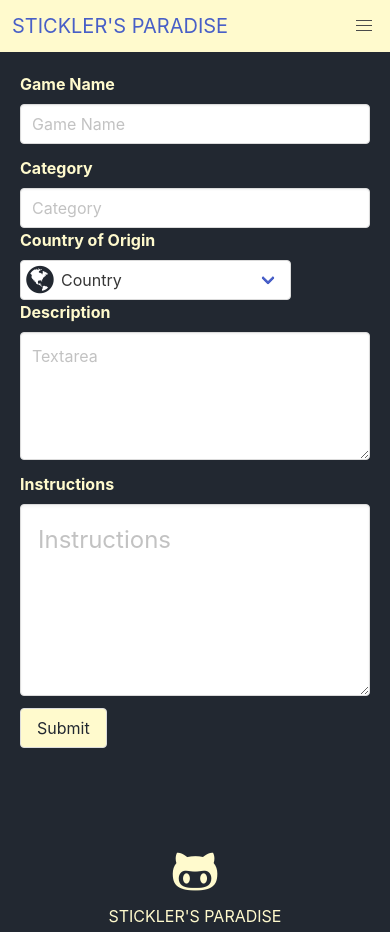
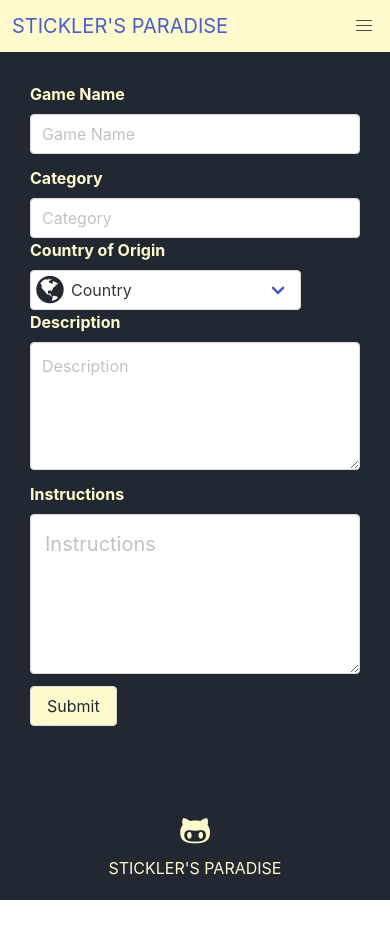
Before and after one commit to meanGirls01/rules, a website: page public/addGame.html in a window 390 px wide. After the commit the page ends 900 px from the top, so only its background shows below. Drawn offline with nearby package versions, Linux system fonts and the light colour scheme.

Commit message:
fix couple of styling issues on media querie

```diff
--- a/public/addGame.html
+++ b/public/addGame.html
@@ -96,7 +96,10 @@
             <div class="field description">
                 <label class="label">Description</label>
                 <div class="control">
-                    <textarea class="textarea description-input" placeholder="Textarea"></textarea>
+                    <textarea
+                        class="textarea description-input"
+                        placeholder="Description"
+                    ></textarea>
                 </div>
             </div>
             <div class="field instructions">
@@ -117,7 +120,7 @@
         <!-- footer -->
         <footer class="footer">
             <a href="https://github.com/meanGirls01/rules"
-                ><i class="fa fa-github-alt fa-3x" aria-hidden="true"></i
+                ><i class="fa fa-github-alt fa-2x" aria-hidden="true"></i
             ></a>
             <p>STICKLER'S PARADISE</p>
         </footer>
--- a/public/assets/css/about.css
+++ b/public/assets/css/about.css
@@ -12,30 +12,27 @@ nav {
     background-color: lemonchiffon !important;
 }
 .hero {
-    margin-bottom: 50px;
-    /* background-color: aliceblue; */
+    margin-bottom: 10px;
     text-align: center;
+    color: lemonchiffon;
 }
+
 .text {
     width: 50%;
     margin-left: 25%;
     font-size: 20px;
 }
 
-.hero {
-    color: lemonchiffon;
-}
-
-.meet,
 .title {
     color: lemonchiffon;
-    font-size: 40px;
+    font-size: 50px;
 }
 
 .meet {
     text-align: center;
+    color: lemonchiffon;
+    font-size: 40px;
 }
-
 
 .is-4,
 .is-6 {
@@ -66,13 +63,39 @@ nav {
 
 /* footer */
 .footer {
-    margin-top: 40px;
+    margin-top: 100px;
     width: 100%;
     background-color: #222831;
     color: lemonchiffon;
     text-align: center;
+    height: 10px !important;
 }
 .fa {
     color: lemonchiffon;
     margin: 10px;
 }
+.fa {
+    color: lemonchiffon;
+    margin: 10px;
+}
+
+@media screen and (max-width: 989px) {
+    .text {
+        text-align: justify;
+        font-size: 17px;
+        width: 300px;
+        margin-left: 30px;
+    }
+
+    .card {
+        margin-top: 20px;
+        margin-left: 25px;
+    }
+
+    .footer {
+        margin-top: 20px !important;
+    }
+    .title {
+        font-size: 55px;
+    }
+}
--- a/public/assets/css/addGame.css
+++ b/public/assets/css/addGame.css
@@ -12,15 +12,14 @@ nav {
     background-color: lemonchiffon !important;
 }
 .gameadd {
-    margin-top: 30px;
+    margin-top: 60px;
 }
-
 
 .label {
     color: lemonchiffon;
 }
 .fa-globe {
-    color: #222831;
+    color: #222831 !important;
 }
 .addcategory {
     margin-top: 10px;
@@ -30,16 +29,21 @@ nav {
     background-color: lemonchiffon;
     color: #222831;
 }
+.instructions-input {
+    font-size: 20px !important;
+}
 /* footer */
 .footer {
-    left: 0;
-    bottom: 10px;
-    margin-top: 40px;
+    margin-top: 30px;
     width: 100%;
     background-color: #222831;
     color: lemonchiffon;
     text-align: center;
     height: 10px !important;
+}
+.fa {
+    color: lemonchiffon;
+    margin: 10px;
 }
 .fa-github-alt {
     color: lemonchiffon;
@@ -48,6 +52,9 @@ nav {
 
 @media screen and (max-width: 989px) {
     .gameadd {
-        margin: 20px !important;
+        margin: 30px !important;
+    }
+    .footer {
+        margin-top: 30px;
     }
 }
--- a/public/assets/css/all.css
+++ b/public/assets/css/all.css
@@ -32,9 +32,7 @@ h4 {
 
 /* footer */
 .footer {
-    left: 0;
-    bottom: 0;
-    margin-top: 40px;
+    margin-top: 780px;
     width: 100%;
     background-color: #222831;
     color: lemonchiffon;
@@ -45,3 +43,17 @@ h4 {
     color: lemonchiffon;
     margin: 10px;
 }
+.fa {
+    color: lemonchiffon;
+    margin: 10px;
+}
+
+@media screen and (max-width: 989px) {
+    .footer {
+        margin-top: 25px;
+    }
+
+    #all-games {
+        margin-top: 50px;
+    }
+}
--- a/public/assets/css/login.css
+++ b/public/assets/css/login.css
@@ -21,7 +21,9 @@ nav {
     -webkit-box-shadow: none;
     box-shadow: none;
 }
-
+.loginbox {
+    margin-top: -180px;
+}
 .box {
     margin-top: 3rem;
 }
@@ -54,10 +56,6 @@ p.subtitle {
 
 /* footer */
 .footer {
-    /* position: fixed; */
-    left: 0;
-    bottom: 0;
-    margin-top: 40px;
     width: 100%;
     background-color: #222831;
     color: lemonchiffon;
@@ -68,3 +66,7 @@ p.subtitle {
     color: lemonchiffon;
     margin: 10px;
 }
+.fa {
+    color: lemonchiffon;
+    margin: 10px;
+}
--- a/public/assets/css/member.css
+++ b/public/assets/css/member.css
@@ -15,10 +15,8 @@ nav {
 
 .menu {
     margin-left: 30px;
-    border: 4px solid lemonchiffon;
     padding: 10px;
     margin-top: 60px;
-    /* text-align: center; */
 }
 
 .title {
@@ -28,7 +26,6 @@ nav {
     padding-bottom: 50px;
 }
 section {
-    border: lemonchiffon solid 4px;
     margin-top: 60px;
 }
 
@@ -47,14 +44,16 @@ section {
 }
 
 .footer {
-    /* position: fixed; */
-    left: 0;
-    bottom: 0;
-    margin-top: 40px;
+    margin-top: 480px;
     width: 100%;
     background-color: #222831;
     color: lemonchiffon;
     text-align: center;
+    height: 10px !important;
+}
+.fa {
+    color: lemonchiffon;
+    margin: 10px;
 }
 .fa {
     color: lemonchiffon;
@@ -64,7 +63,7 @@ section {
 @media screen and (max-width: 989px) {
     .menu {
         margin: 0;
-        margin-top: 10px;
+        margin-top: 30px;
         width: 100%;
         padding: 3px;
         text-align: center;
@@ -81,4 +80,8 @@ section {
     .section {
         margin: 0;
     }
+
+    .footer {
+        margin-top: 430px;
+    }
 }
--- a/public/assets/css/singup.css
+++ b/public/assets/css/singup.css
@@ -26,12 +26,10 @@ button {
     background-color: lemonchiffon !important;
     color: #222831;
 }
+
 /* footer */
 .footer {
-    position: fixed;
-    left: 0;
-    bottom: 0;
-    margin-top: 40px;
+    margin-top: 250px;
     width: 100%;
     background-color: #222831;
     color: lemonchiffon;
@@ -42,3 +40,13 @@ button {
     color: lemonchiffon;
     margin: 10px;
 }
+.fa {
+    color: lemonchiffon;
+    margin: 10px;
+}
+
+@media screen and (max-width: 1730px) {
+    .footer {
+        margin-top: 10px;
+    }
+}
--- a/public/assets/css/style.css
+++ b/public/assets/css/style.css
@@ -55,10 +55,7 @@ button {
 }
 /* footer */
 .footer {
-    position: fixed;
-    left: 0;
-    bottom: 0;
-    margin-top: 40px;
+    margin-top: 100px;
     width: 100%;
     background-color: #222831;
     color: lemonchiffon;
@@ -69,15 +66,34 @@ button {
     color: lemonchiffon;
     margin: 10px;
 }
-@media screen and (max-width: 989px) {
+@media screen and (max-width: 1730px) {
     .search {
         margin-top: 100px;
     }
     .input {
-        width: 250px !important;
+        width: 85% !important;
     }
     #screenlogo {
         margin-top: 50px;
         margin-left: 10px;
     }
 }
+@media screen and (max-width: 989px) {
+    .search {
+        margin-top: 80px;
+    }
+    .input {
+        width: 250px !important;
+    }
+    ::placeholder {
+        font-size: 20px;
+    }
+    #screenlogo {
+        margin-top: 10px;
+        margin-left: 10px;
+    }
+
+    .footer {
+        margin-top: 120px;
+    }
+}
```
Also changed, not shown: public/about.html (+1 -1 lines), public/all.html (+1 -1 lines), public/login.html (+2 -0 lines).
